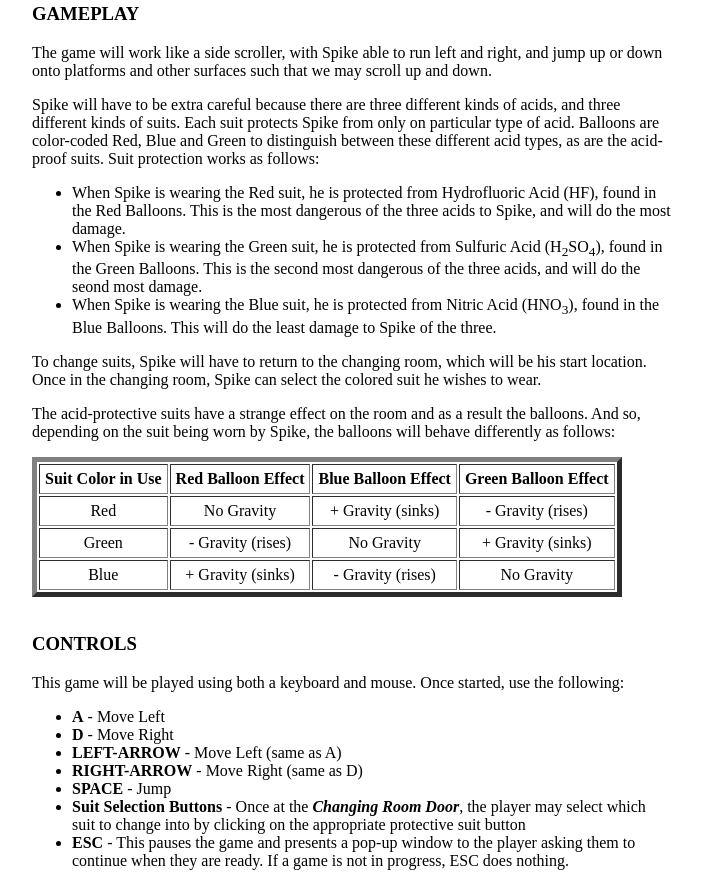
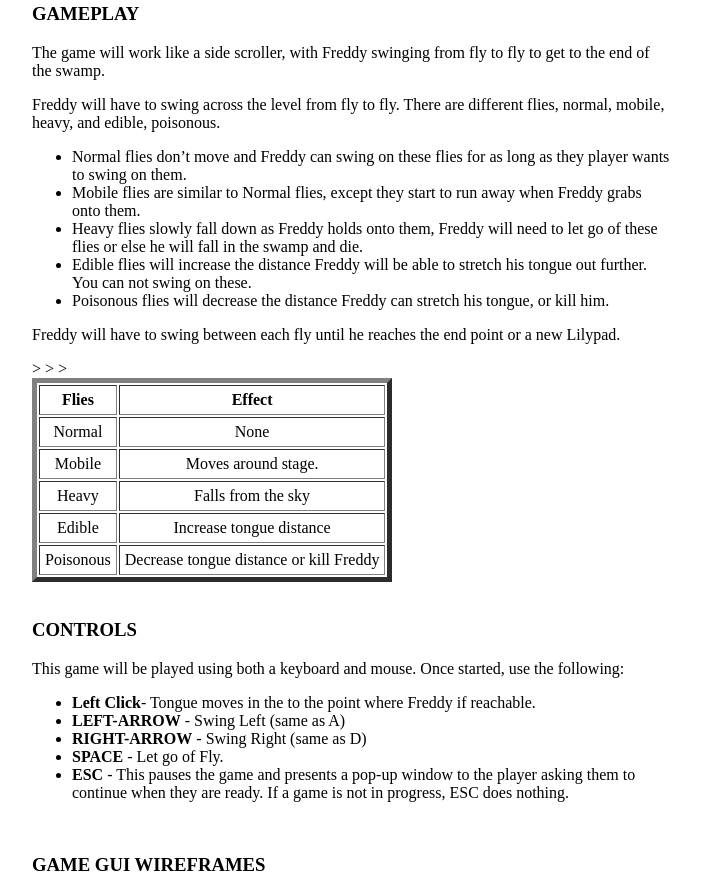
Before and after one commit to Petabyte918/Ribbit, a plain HTML site: page benchmark1.html in a window 1280 px wide. Shown: the part 1609-2488 px from the top of the page, without its empty margins (288-990 px from the left). Drawn offline with nearby package versions, Linux system fonts and the light colour scheme.

Commit message:
Changed gameplay, controls, and sound effects

```diff
--- a/benchmark1.html
+++ b/benchmark1.html
@@ -31,51 +31,51 @@
 				<br/>
 				<br/>
 				<h3>GAMEPLAY</h3>
-				<p>The game will work like a side scroller, with Spike able to run left and right, and jump up or down onto platforms and other surfaces such that we may scroll up and down.</p>
-				<p>Spike will have to be extra careful because there are three different kinds of acids, and three different kinds of suits. Each suit protects Spike from only on particular type of acid. Balloons are color-coded Red, Blue and Green to distinguish between these different acid types, as are the acid-proof suits. Suit protection works as follows:</p>
+				<p>The game will work like a side scroller, with Freddy swinging from fly to fly to get to the end of the swamp.</p>
+				<p>Freddy will have to swing across the level from fly to fly. There are different flies, normal, mobile, heavy, and edible, poisonous.</p>
 				<ul>
-					<li>When Spike is wearing the Red suit, he is protected from Hydrofluoric Acid (HF), found in the Red Balloons. This is the most dangerous of the three acids to Spike, and will do the most damage.</li>
-					<li>When Spike is wearing the Green suit, he is protected from Sulfuric Acid (H<sub>2</sub>SO<sub>4</sub>), found in the Green Balloons. This is the second most dangerous of the three acids, and will do the seond most damage.</li>
-					<li>When Spike is wearing the Blue suit, he is protected from Nitric Acid (HNO<sub>3</sub>), found in the Blue Balloons. This will do the least damage to Spike of the three.</li>
+					<li>Normal flies don’t move and Freddy can swing on these flies for as long as they player wants to swing on them.</li>
+					<li>Mobile flies are similar to Normal flies, except they start to run away when Freddy grabs onto them.</li>
+					<li>Heavy flies slowly fall down as Freddy holds onto them, Freddy will need to let go of these flies or else he will fall in the swamp and die.</li>
+					<li>Edible flies will increase the distance Freddy will be able to stretch his tongue out further. You can not swing on these.</li>
+					<li>Poisonous flies will  decrease the distance Freddy can stretch his tongue, or kill him.</li>
 				</ul>
-				<p>To change suits, Spike will have to return to the changing room, which will be his start location. Once in the changing room, Spike can select the colored suit he wishes to wear.</p>
-				<p>The acid-protective suits have a strange effect on the room and as a result the balloons. And so, depending on the suit being worn by Spike, the balloons will behave differently as follows:</p>
+				<p>Freddy will have to swing between each fly until he reaches the end point or a new Lilypad.</p>
+
 				<table border="5" cellpadding="5">
 					<tr align="center">
-						<th>Suit Color in Use</th>
-						<th>Red Balloon Effect</th>
-						<th>Blue Balloon Effect</th>
-						<th>Green Balloon Effect</th>
+						<th>Flies</th>
+						<th>Effect</th>
 					</tr>
 					<tr align="center">
-						<td>Red</td>
-						<td>No Gravity</td>
-						<td>+ Gravity (sinks)</td>
-						<td>- Gravity (rises)</td>
+						<td>Normal</td>
+						<td>None</td>
 					</tr>
 					<tr align="center">
-						<td>Green</td>
-						<td>- Gravity (rises)</td>
-						<td>No Gravity</td>
-						<td>+ Gravity (sinks)</td>
+						<td>Mobile</td>
+						<td>Moves around stage.</td>
 					</tr>
 					<tr align="center">
-						<td>Blue</td>
-						<td>+ Gravity (sinks)</td>
-						<td>- Gravity (rises)</td>
-						<td>No Gravity</td>
+						<td>Heavy</td>
+						<td>Falls from the sky</td>>
+					</tr>
+					<tr align="center">
+						<td>Edible</td>
+						<td>Increase tongue distance</td>>
+					</tr>
+					<tr align="center">
+						<td>Poisonous</td>
+						<td>Decrease tongue distance or kill Freddy</td>>
 					</tr>
 				</table>
 				<br/>
 				<h3>CONTROLS</h3>
 				<p>This game will be played using both a keyboard and mouse. Once started, use the following:</p>
 				<ul>
-					<li><strong>A</strong> - Move Left</li>
-					<li><strong>D</strong> - Move Right</li>
-					<li><strong>LEFT-ARROW</strong> - Move Left (same as A)</li>
-					<li><strong>RIGHT-ARROW</strong> - Move Right (same as D)</li>
-					<li><strong>SPACE</strong> - Jump</li>
-					<li><strong>Suit Selection Buttons</strong> - Once at the <strong><em>Changing Room Door</em></strong>, the player may select which suit to change into by clicking on the appropriate protective suit button</li>
+					<li><strong>Left Click</strong>- Tongue moves in the to the point where Freddy if reachable.</li>
+					<li><strong>LEFT-ARROW</strong> - Swing Left (same as A)</li>
+					<li><strong>RIGHT-ARROW</strong> - Swing Right (same as D)</li>
+					<li><strong>SPACE</strong> - Let go of Fly.</li>
 					<li><strong>ESC</strong> - This pauses the game and presents a pop-up window to the player asking them to continue when they are ready. If a game is not in progress, ESC does nothing.</li>
 				</ul>
 				<br/>
@@ -142,14 +142,13 @@
 					<h3>SOUND EFFECTS</h3>
 					<p>All sound effects will be original. Sounds must be made to coincide with each of the following events:</p>
 					<ul>
-						<li><strong>Walking</strong></li>
-						<li><strong>Landing on a Platform</strong></li>
-						<li><strong>Balloon Popping</strong></li>
-						<li><strong>Acid Absorbed by Suit</strong></li>
-						<li><strong>Acid Penetrating Suit</strong></li>
-						<li><strong>Spike Dying</strong></li>
-						<li><strong>Time Running Out</strong></li>
-						<li><strong>Spike Celebrating Clearing a Level</strong></li>
+						<li><strong>Stretching tongue out</strong></li>
+						<li><strong>Landing on a Lilypad</strong></li>
+						<li><strong>Swinging on fly</strong></li>
+						<li><strong>Eating a fly</strong></li>
+						<li><strong>Freddy Dying</strong></li>
+						<li><strong>Flapping Fly wings</strong></li>
+						<li><strong>Freddy completing a level</strong></li>
 					</ul>
 					<br/>
 				<h3>MUSIC</h3>
```
